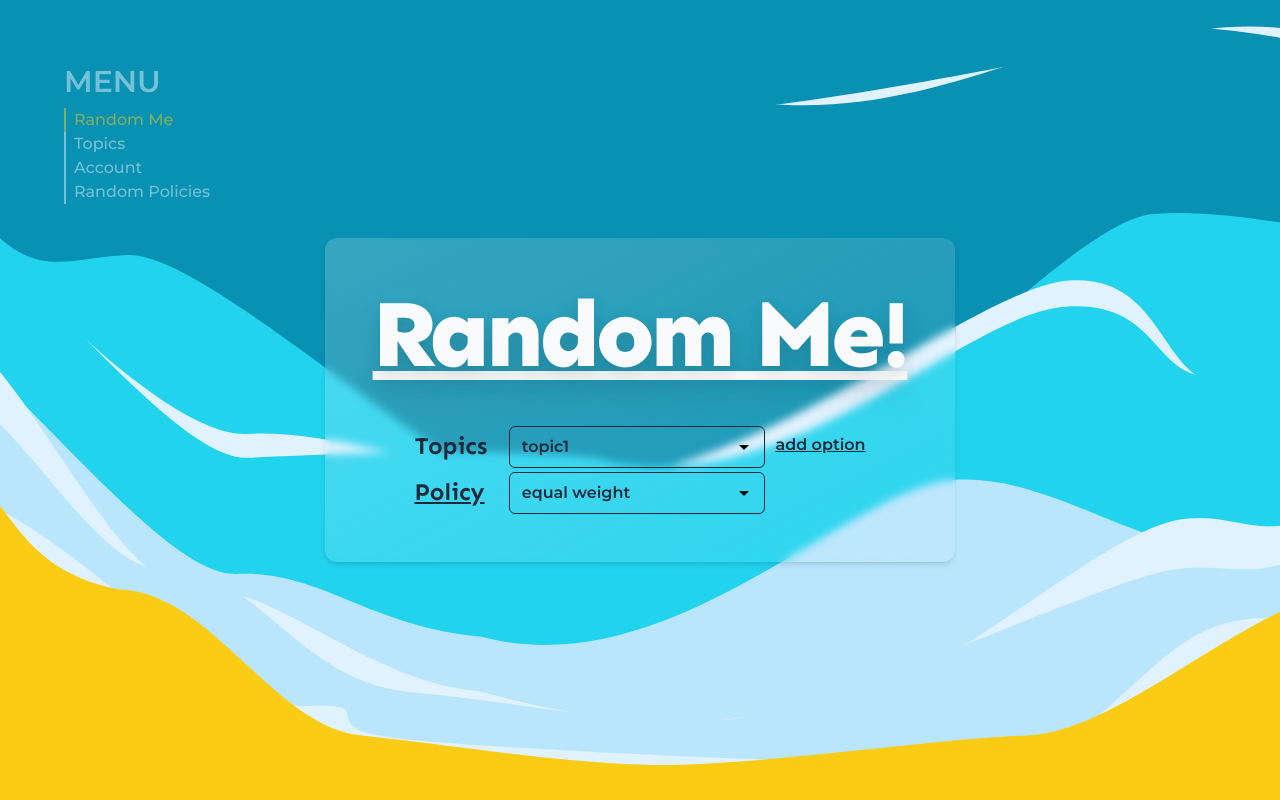
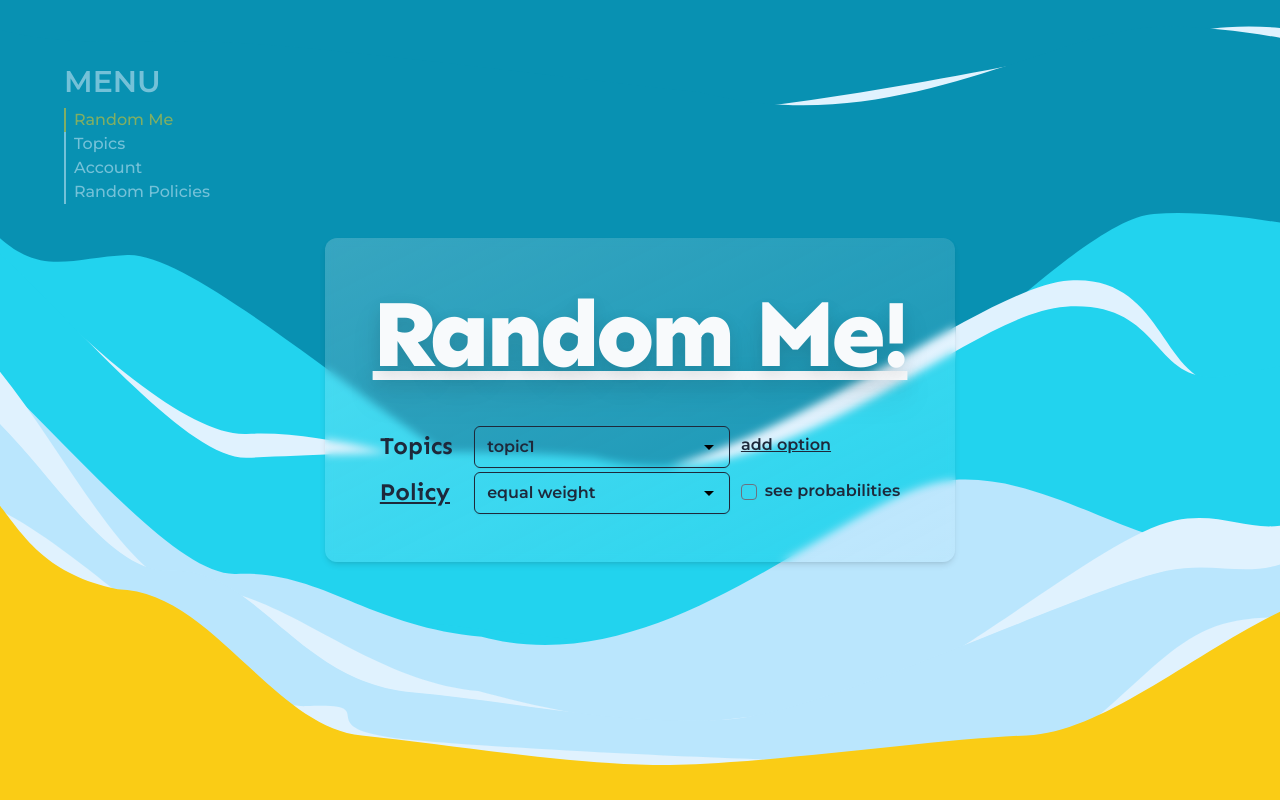
Before and after one commit to Randome-Me/random-me-frontend, a Next.js app: page / in a window 1280 px wide. Built offline with nearby package versions, Linux system fonts and the light colour scheme; some icons are missing.

Commit message:
✨ show prob of each arm before pulling

```diff
--- a/pages/index.tsx
+++ b/pages/index.tsx
@@ -6,10 +6,10 @@ import ScreenCenterLayout from "components/layout/ScreenCenterLayout"
 import { useAppDispatch, useAppSelector } from "hooks"
 import Head from "next/head"
 import Link from "next/link"
-import { useEffect, useState } from "react"
+import React, { useEffect, useState } from "react"
 import { changeTopicPolicy, selectTopic } from "store/slice/user"
 import { RandomPolicy } from "types/mab"
-import { decodePolicy, randomMe } from "utils"
+import { decodePolicy, getProbabilities, randomMe } from "utils"
 
 const policies: RandomPolicy[] = [
   RandomPolicy.EQUAL_WEIGHT,
@@ -26,11 +26,14 @@ export default function Home() {
   const [selectedPolicy, setSelectedPolicy] = useState<RandomPolicy>(
     topics.find((topic) => topic._id === selectedTopicId).policy
   )
+  const [probabilityInfo, setProbabilityInfo] = useState(getProbabilities())
+  const [showInfo, setShowInfo] = useState(false)
 
   useEffect(() => {
     setSelectedPolicy(
       topics.find((topic) => topic._id === selectedTopicId).policy
     )
+    setProbabilityInfo(getProbabilities())
   }, [topics, selectedTopicId])
 
   return (
@@ -46,7 +49,10 @@ export default function Home() {
       <PageBackground src="/images/bg-index.svg">
         <LoggedInLayout>
           <ScreenCenterLayout>
-            <Glass className="space-y-10">
+            <Glass
+              className="space-y-10 max-h-[95vh] overflow-y-auto
+            transition-all"
+            >
               <button
                 onClick={randomMe}
                 className="text-slate-50 text-shadow-lg text-8xl
@@ -59,7 +65,7 @@ export default function Home() {
               </button>
               <div className="flex flex-col items-center">
                 <div>
-                  <label className="flex item-center">
+                  <div className="flex item-center">
                     <h3
                       className="font-Sen
                     translate-y-2
@@ -100,8 +106,8 @@ export default function Home() {
                         add option
                       </a>
                     </Link>
-                  </label>
-                  <label className="flex item-center">
+                  </div>
+                  <div className="flex item-center">
                     <Link href="/random-policies">
                       <a
                         className="font-Sen
@@ -134,9 +140,62 @@ export default function Home() {
                         </option>
                       ))}
                     </select>
-                  </label>
+                    <div className="my-auto ml-[1ch] space-x-2">
+                      <input
+                        type="checkbox"
+                        onChange={() => setShowInfo(!showInfo)}
+                        className="rounded bg-transparent
+                        text-yellow-600
+                        focus:ring-0
+                        focus:ring-offset-transparent
+                        focus:ring-transparent
+                      "
+                      />
+                      <span className="self-center font-semibold hover:text-slate-700">
+                        see probabilities
+                      </span>
+                    </div>
+                  </div>
                 </div>
               </div>
+              {showInfo && (
+                <div className="grid items-center text-center">
+                  <h3
+                    className="capitalize underline decoration-wavy
+                decoration-yellow-400"
+                  >
+                    {probabilityInfo.policyName}
+                  </h3>
+                  <table className="table-auto">
+                    <thead>
+                      <tr>
+                        <th className="px-4 py-2">Probability</th>
+                        <th className="px-4 py-2">Option</th>
+                      </tr>
+                    </thead>
+                    <tbody>
+                      {probabilityInfo.armsWithProbability.map(
+                        ({ arm, probability }) => (
+                          <tr key={arm._id} className="text-center">
+                            <td
+                              className="
+                          border border-slate-800 px-4 py-2"
+                            >
+                              {(probability * 100).toFixed(2)}%
+                            </td>
+                            <td
+                              className="
+                          border border-slate-800 px-4 py-2"
+                            >
+                              {arm.name}
+                            </td>
+                          </tr>
+                        )
+                      )}
+                    </tbody>
+                  </table>
+                </div>
+              )}
             </Glass>
           </ScreenCenterLayout>
         </LoggedInLayout>
--- a/utils/index.ts
+++ b/utils/index.ts
@@ -34,7 +34,7 @@ const choice = <T>(array: T[], probabilities: number[]) => {
   throw new Error("Should not reach here")
 }
 
-export const randomMe = () => {
+const getArmsWithProbabilities = () => {
   const {
     user: { selectedTopicId, topics },
   } = store.getState()
@@ -50,6 +50,24 @@ export const randomMe = () => {
     t,
     arms
   )
+  return { arms, probabilityOfEveryArm, policy }
+}
+
+export const getProbabilities = () => {
+  const { arms, probabilityOfEveryArm, policy } = getArmsWithProbabilities()
+  return {
+    armsWithProbability: arms
+      .map((a, index) => ({
+        arm: a,
+        probability: probabilityOfEveryArm[index],
+      }))
+      .sort((a, b) => b.probability - a.probability),
+    policyName: decodePolicy(policy),
+  }
+}
+
+export const randomMe = () => {
+  const { arms, probabilityOfEveryArm } = getArmsWithProbabilities()
   const selectedArm = choice(arms, probabilityOfEveryArm)
   const reward = confirm(
     `Selected ${selectedArm.name}\nDo you like this option?`
```
